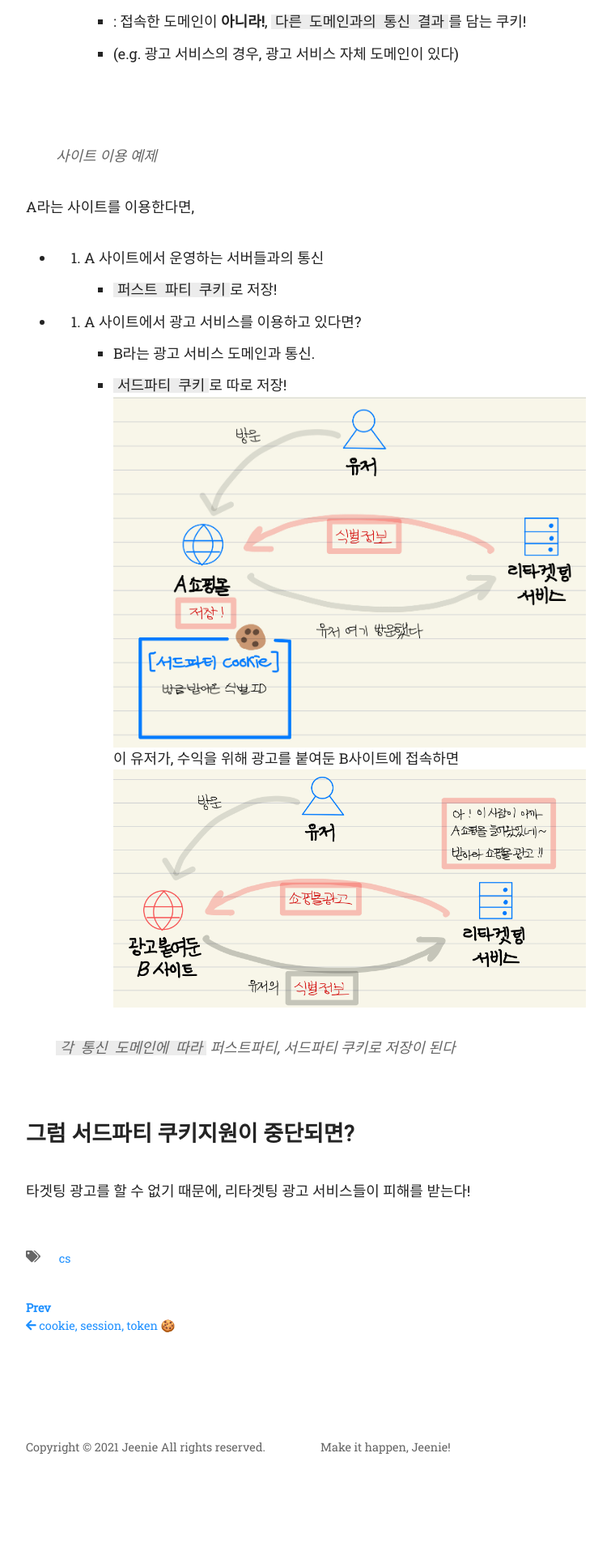
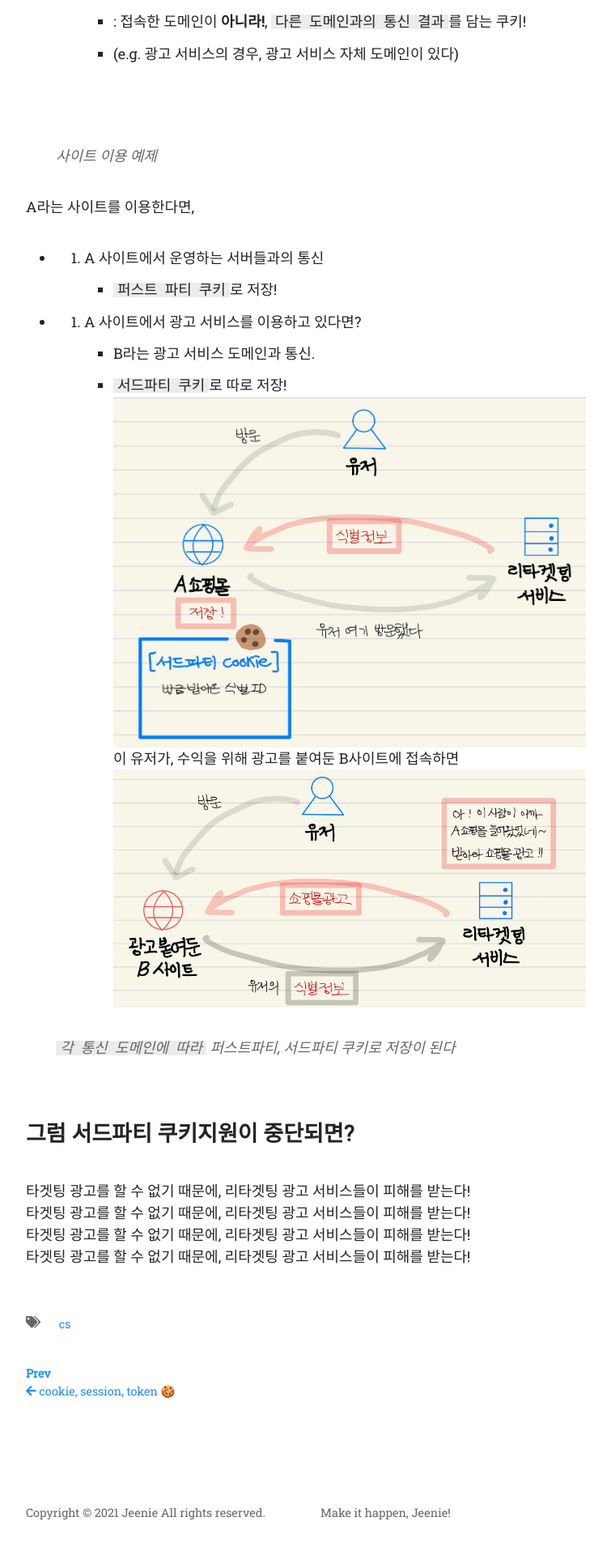
Before and after one commit to dev-Jeenie/dev-Jeenie.github.io, a Jekyll site: the page built from _posts/2021-11-24-Third-party.md, in a window 1280 px wide. Shown: the part 1174-3089 px from the top of the page at 81% size, without its empty margins (394-1149 px from the left). Built offline with Jekyll 4.4.1, drawn with Linux system fonts in a browser that asks for light colours; nearby versions of some CDN libraries; some web fonts are replaced; our own code applies the rules of GitHub Pages for plain Markdown files.

Commit message:
post:1124

```diff
--- a/_posts/2021-11-24-Third-party.md
+++ b/_posts/2021-11-24-Third-party.md
@@ -59,3 +59,6 @@ A라는 사이트를 이용한다면,
 ## 그럼 서드파티 쿠키지원이 중단되면?
 
 타겟팅 광고를 할 수 없기 때문에, 리타겟팅 광고 서비스들이 피해를 받는다!<br/>
+타겟팅 광고를 할 수 없기 때문에, 리타겟팅 광고 서비스들이 피해를 받는다!<br/>
+타겟팅 광고를 할 수 없기 때문에, 리타겟팅 광고 서비스들이 피해를 받는다!<br/>
+타겟팅 광고를 할 수 없기 때문에, 리타겟팅 광고 서비스들이 피해를 받는다!<br/>
```
